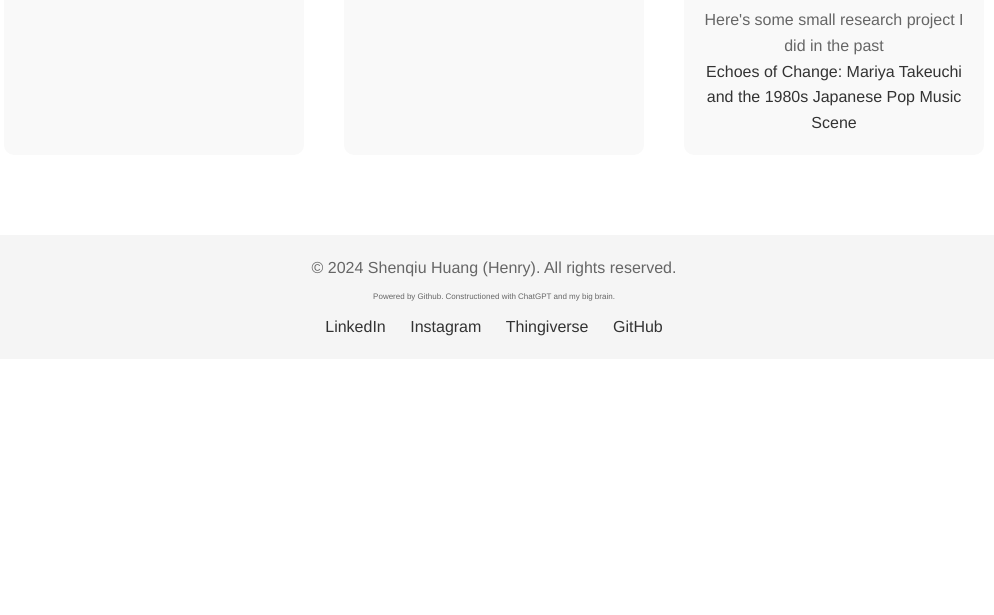
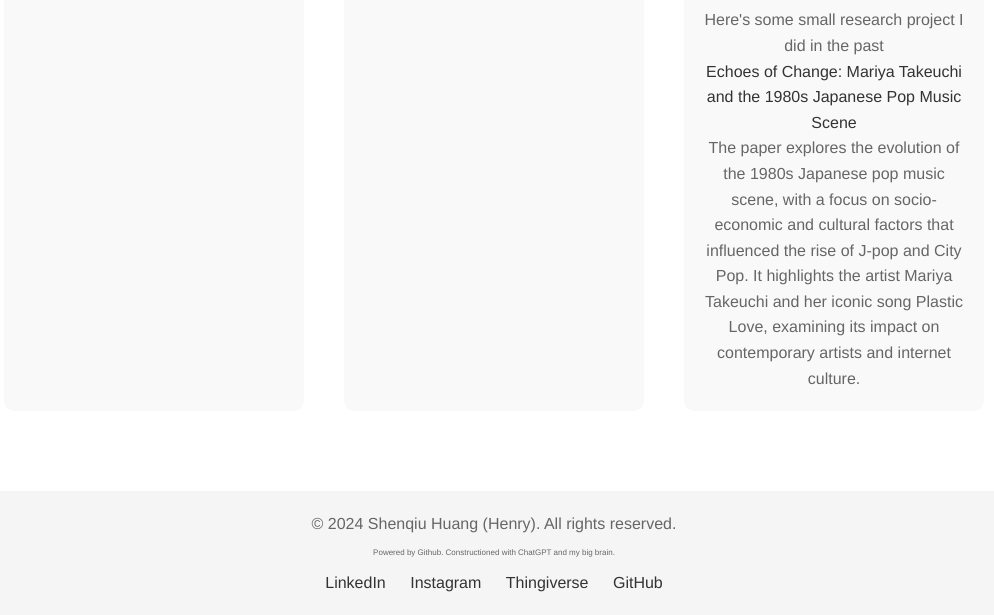
Before and after one commit to Superuser-Henry/superuser-henry.github.io, a plain HTML site: page index.html in a window 1280 px wide. Shown: the part 3496-4111 px from the top of the page, without its empty margins (146-1140 px from the left). Before the commit the page ends 3855 px from the top, so only its background shows below. Drawn offline with Linux system fonts and the light colour scheme; a web font is replaced by a local one.

Commit message:
Update content

```diff
--- a/index.html
+++ b/index.html
@@ -143,7 +143,11 @@
                     <img src="images/project3.jpg" alt="Small Research Papers">
                     <h3>Small Research Papers</h3>
                     <p>Here's some small research project I did in the past</p>
-                    <a href=""target="_blank">Echoes of Change: Mariya Takeuchi and the 1980s Japanese Pop Music Scene</a>
+                    <a href="https://github.com/Superuser-Henry/superuser-henry.github.io/blob/043172d9e2f896547874f95f6649f9328ca44546/Researches/Music%20History%20Research%20Paper.pdf"target="_blank">Echoes of Change: Mariya Takeuchi and the 1980s Japanese Pop Music Scene</a>
+                    <p>
+                        The paper explores the evolution of the 1980s Japanese pop music scene, with a focus on socio-economic and cultural factors that influenced the rise of J-pop and City Pop.
+                        It highlights the artist Mariya Takeuchi and her iconic song Plastic Love, examining its impact on contemporary artists and internet culture.
+                    </p>
                 </div>
                 <!-- Add more projects as needed -->
             </div>
```
